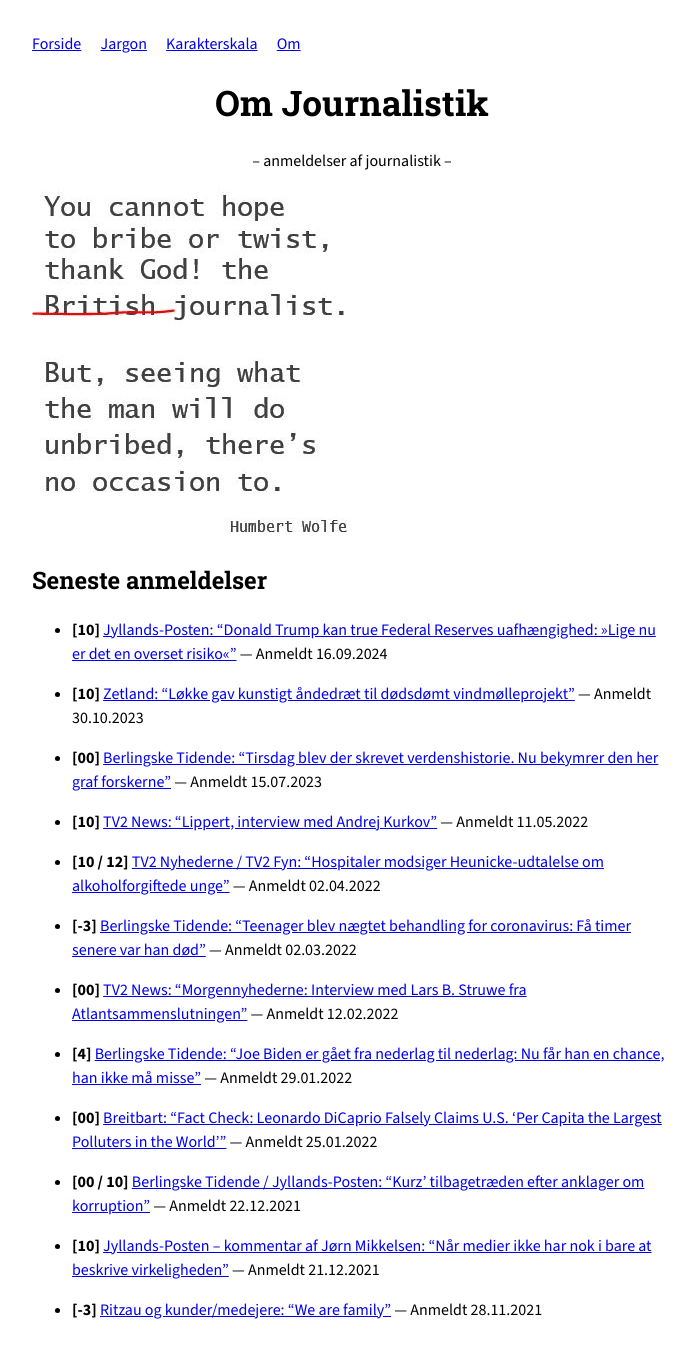
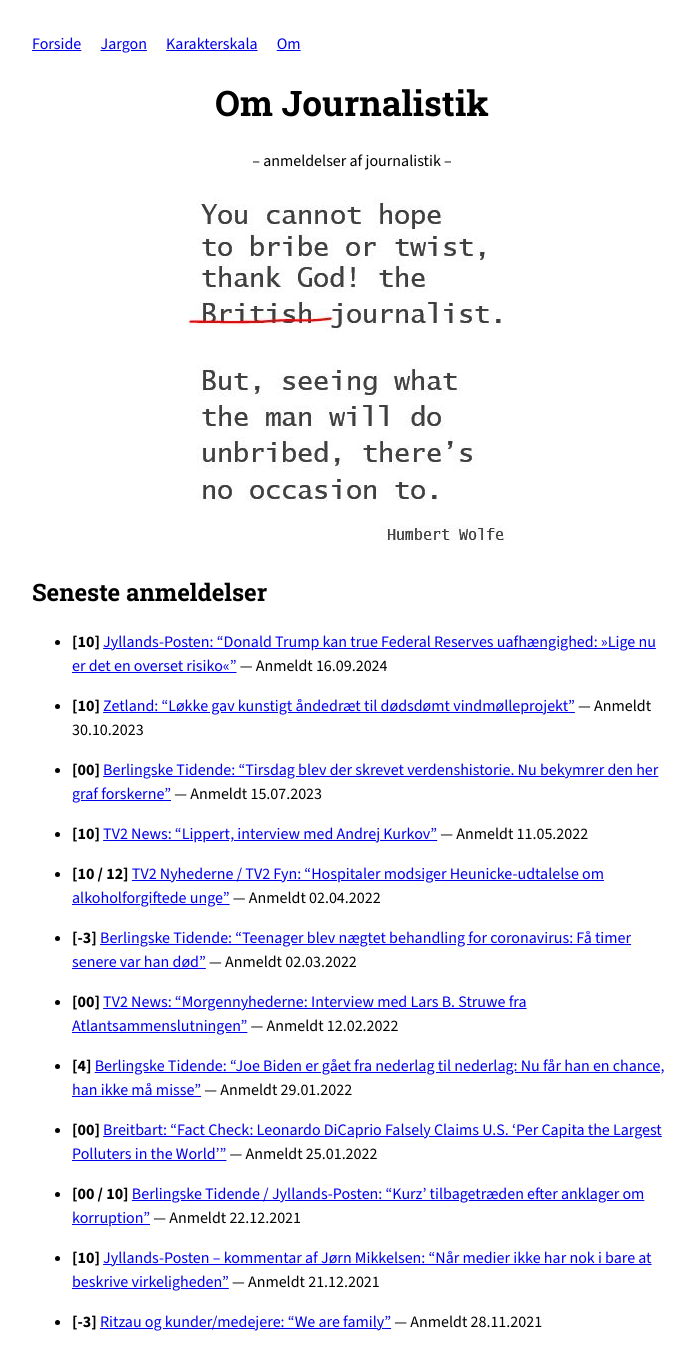
Before and after one commit to MichaelOAppel/OmJournalistik, a Jekyll site: the page built from index.md, in a window 1280 px wide. Shown: the whole page, without its empty margins (288-983 px from the left). Built offline with Jekyll 4.4.1, drawn with Linux system fonts in a browser that asks for light colours.

Commit message:
Update default.html

```diff
--- a/_layouts/default.html
+++ b/_layouts/default.html
@@ -10,6 +10,7 @@
   <style>
     h1.sitetitel { font-size: 2.2em; text-align: center; }
     .undertitel { text-align: center; }
+    img.forsidefigur { max-width: 60%; height: auto; display: block; margin: 1.5rem auto; }
     body { font-family: "Source Sans 3", sans-serif; max-width: 40rem; margin: 2rem auto; padding: 0 1rem; line-height: 1.5; }
       h1, h2, h3 { font-family: "Roboto Slab", serif; }
       h1 { font-size: 1.6em; font-weight: 700; line-height: 1.3; text-align: center; }
```
